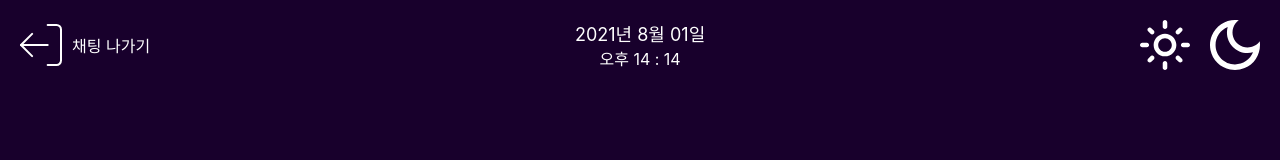
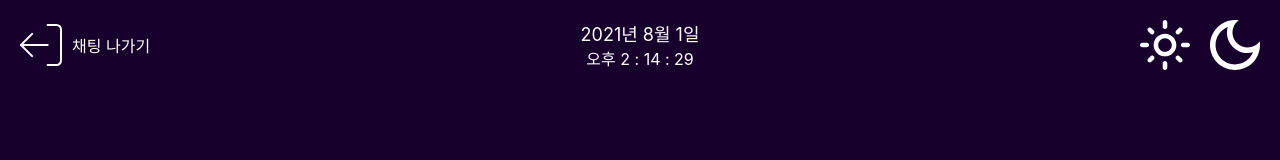
Before and after one commit to DSM-Matching/Matching-Front, a React (Create React App) app: page / in a window 1280 px wide. Shown: the top 160 px of the page. Built offline with nearby package versions, Linux system fonts and the light colour scheme.

Commit message:
[MODIFY] 채팅 header 실시간 시계 수정

```diff
--- a/src/components/chat/ChatHeader.tsx
+++ b/src/components/chat/ChatHeader.tsx
@@ -3,23 +3,29 @@
 import { useEffect, useState } from "react";
 import { header } from "../../utils/css/ChatEmotion";
 import { blackModeIcon, chatOutIcon, whiteModeIcon } from "../assets";
+import moment from "moment";
 
 const ChatHeader = () => {
   const [dateState, setDateState] = useState<string>("오전");
+  const [time, setTime] = useState<any>(moment());
 
   const date = new Date();
-  const year = date.getFullYear();
-  const month = date.getMonth() + 1;
-  const day = String(date.getDate()).padStart(2, "0");
   const hours = date.getHours();
-  const min = String(date.getMinutes()).padStart(2, "0");
 
   useEffect(() => {
+    const clock = setInterval(() => {
+      setTime(moment());
+    }, 1000);
+
     if (hours < 12) {
       setDateState("오전");
     } else {
       setDateState("오후");
     }
+
+    return () => {
+      clearInterval(clock);
+    };
   }, [hours]);
 
   return (
@@ -30,11 +36,9 @@ const ChatHeader = () => {
           <span>채팅 나가기</span>
         </li>
         <li className="date">
-          <span className="date-time">
-            {year}년 {month}월 {day}일
-          </span>
+          <span className="date-time">{time.format("YYYY년 M월 D일")}</span>
           <span>
-            {dateState} {hours} : {min}
+            {dateState} {time.format("h : mm : ss")}
           </span>
         </li>
         <li>
```
